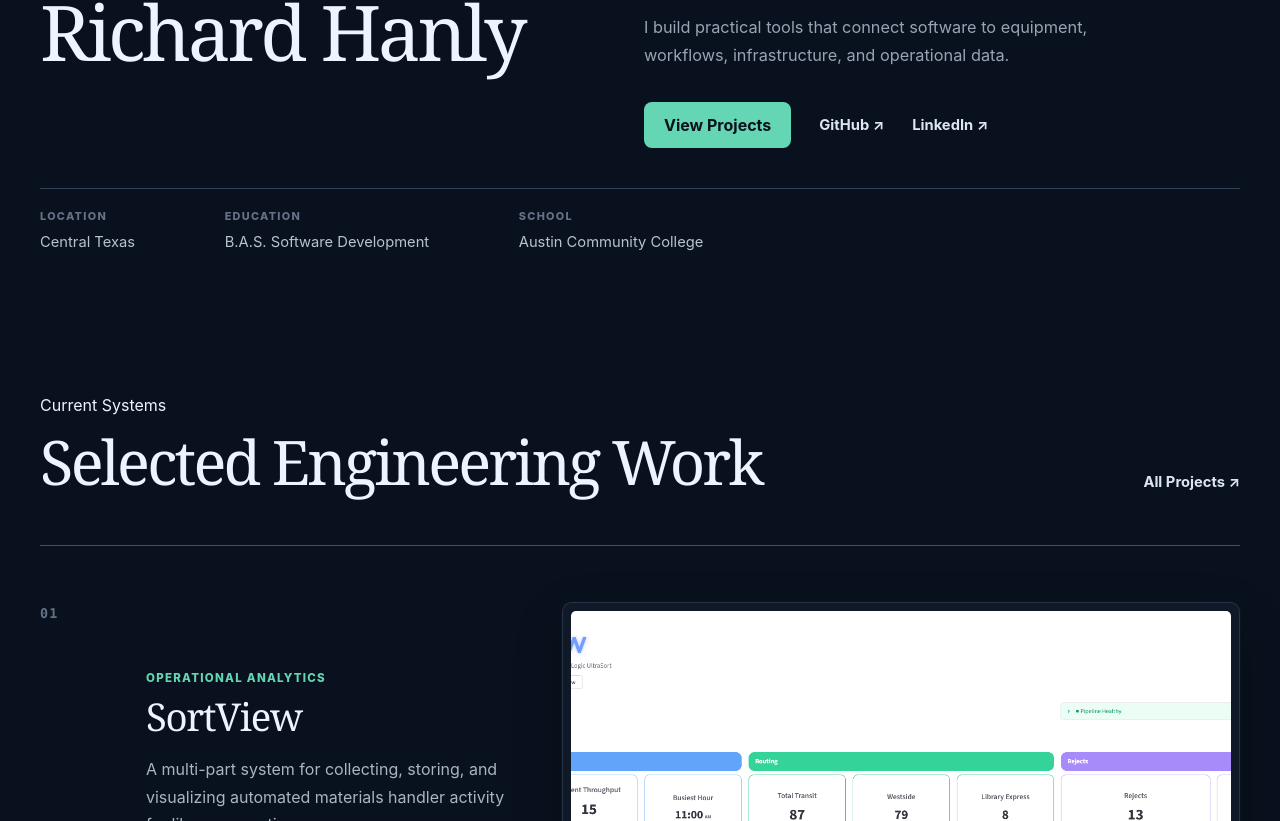
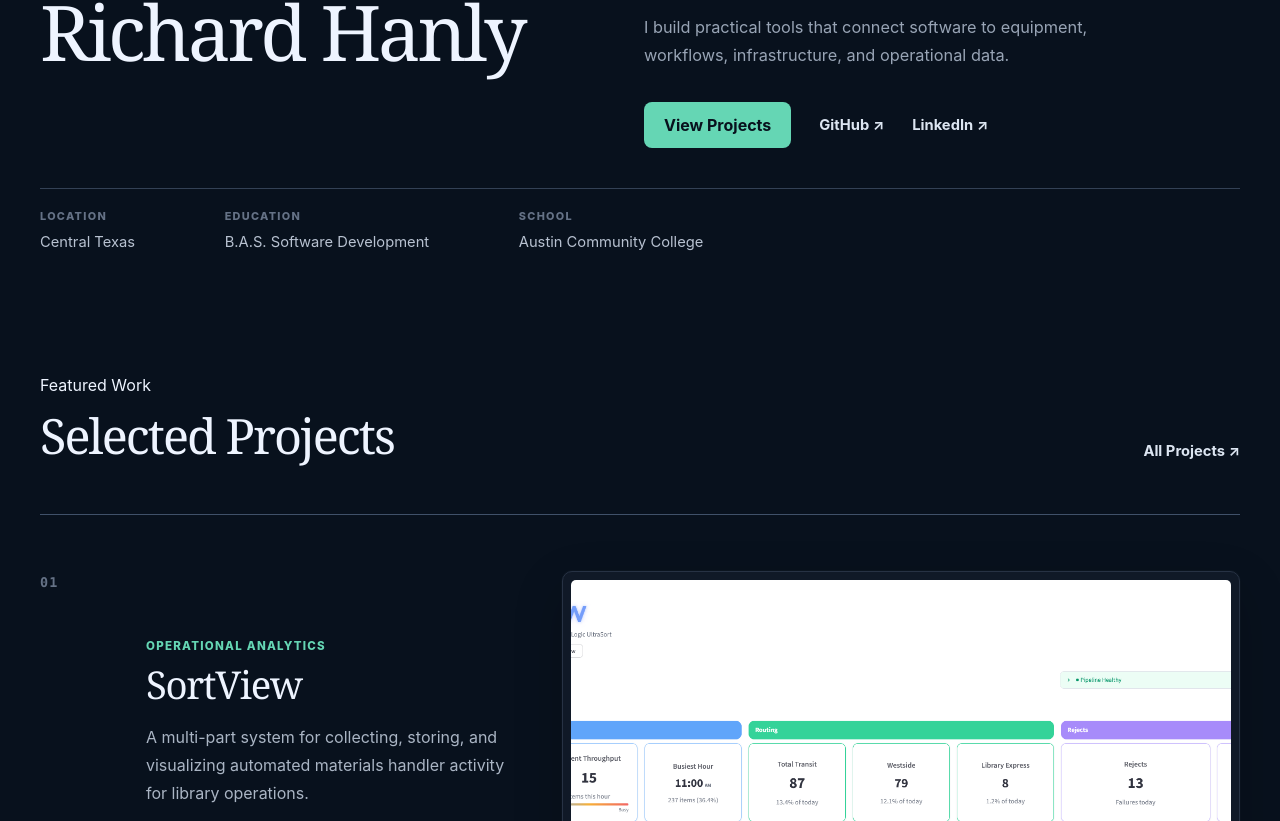
Before and after one commit to richardrhanly-us/Portfolio, a React (Vite) app: page / in a window 1280 px wide. Shown: the part 279-1100 px from the top of the page. Built offline with nearby package versions, Linux system fonts and the light colour scheme.

Commit message:
Update Home page UI to look cleaner

```diff
--- a/src/App.css
+++ b/src/App.css
@@ -1560,7 +1560,7 @@ small,
    ========================================================= */
 
 .home-work {
-  padding: 84px 0 140px;
+  padding: 64px 0 120px;
 }
 
 .home-work-heading {
@@ -1579,18 +1579,12 @@ small,
 
 .home-work-title-row h2 {
   margin: 0;
-
   color: #eef4ff;
-
   font-family: Georgia, "Times New Roman", serif;
-
-  font-size: clamp(2.8rem, 4.8vw, 5rem);
-
+  font-size: clamp(2.5rem, 3.8vw, 4rem);
   font-weight: 400;
-
-  line-height: 0.98;
-
-  letter-spacing: -0.045em;
+  line-height: 1;
+  letter-spacing: -0.04em;
 }
 
 .home-project-list {
--- a/src/pages/Home.tsx
+++ b/src/pages/Home.tsx
@@ -71,10 +71,10 @@ function Home() {
 
       <section className="home-work">
         <div className="home-work-heading">
-          <p className="home-kicker">Current Systems</p>
+          <p className="home-kicker">Featured Work</p>
 
           <div className="home-work-title-row">
-            <h2>Selected Engineering Work</h2>
+            <h2>Selected Projects</h2>
 
             <Link to="/projects" className="home-text-link">
               All Projects ↗
```
